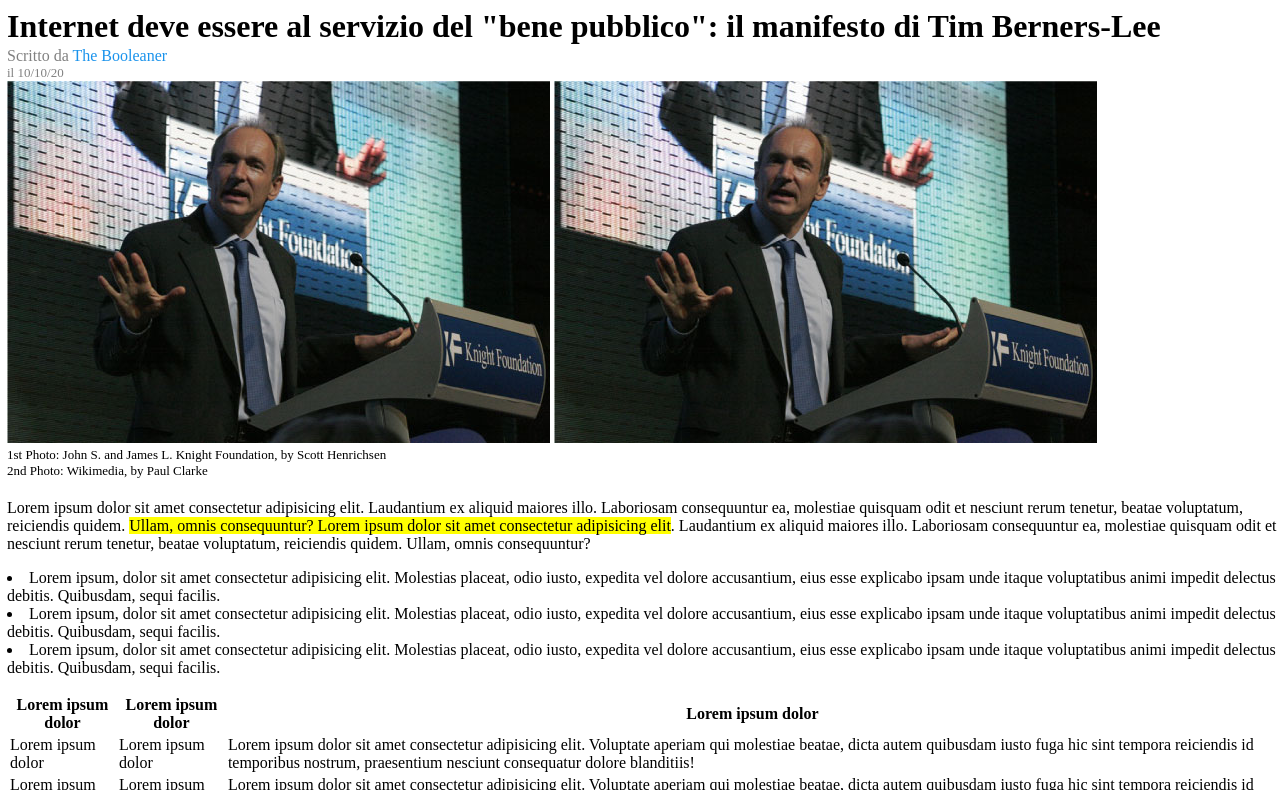
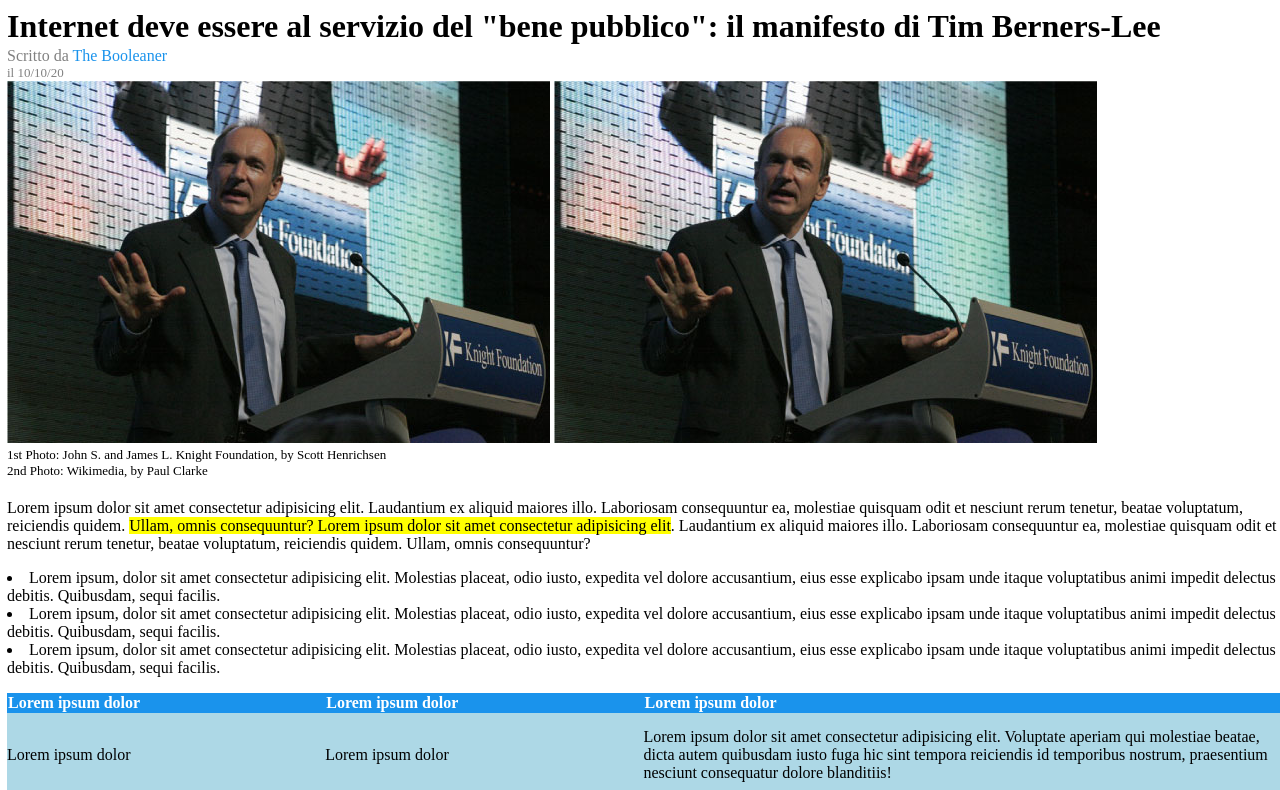
Before and after one commit to SaBobic/html-css-booleaner, a plain HTML site: page index.html in a window 1280 px wide. Shown: the part 162-952 px from the top of the page. Drawn offline with Linux system fonts and the light colour scheme.

Commit message:
added table css

```diff
--- a/css/style.css
+++ b/css/style.css
@@ -58,3 +58,29 @@ ul{
     list-style-position: inside;
     padding-left: 0;
 }
+
+table{
+    border-collapse: collapse;
+}
+
+thead{
+    background-color: #1a93ec;
+    color: white;
+    text-align: left;
+}
+
+.onequarter{
+    width:25%
+}
+
+.half{
+    width:50%
+}
+
+td{
+    padding: 15px 0;
+}
+
+tbody tr:nth-child(odd){
+    background-color: lightblue;
+  }
--- a/index.html
+++ b/index.html
@@ -43,9 +43,9 @@
             <table>
                 <thead>
                     <tr>
-                        <th>Lorem ipsum dolor</th>
-                        <th>Lorem ipsum dolor</th>
-                        <th>Lorem ipsum dolor</th>
+                        <th class="one-quarter">Lorem ipsum dolor</th>
+                        <th class="one-quarter">Lorem ipsum dolor</th>
+                        <th class="half">Lorem ipsum dolor</th>
                     </tr>
                 </thead>
                 <tbody>
```
